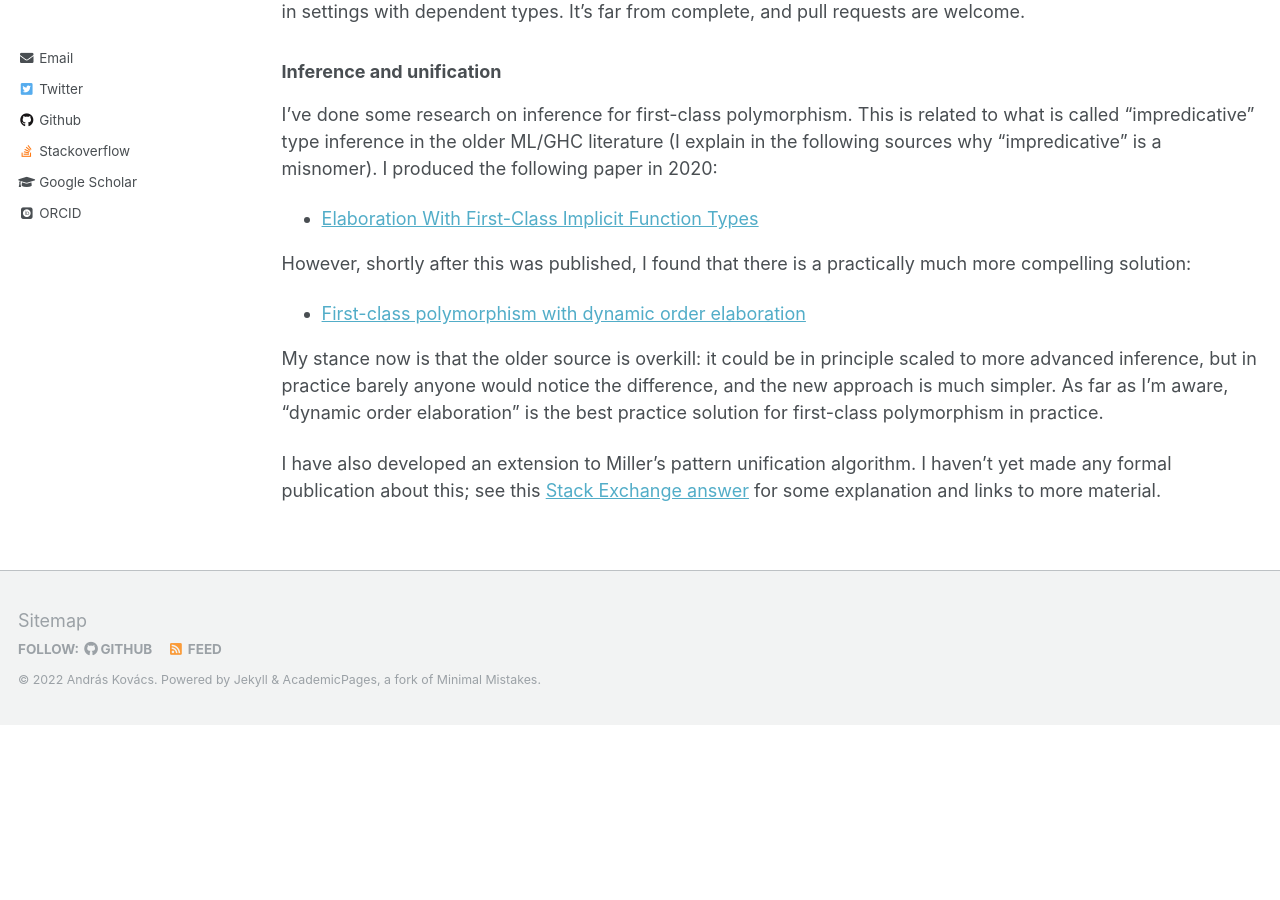
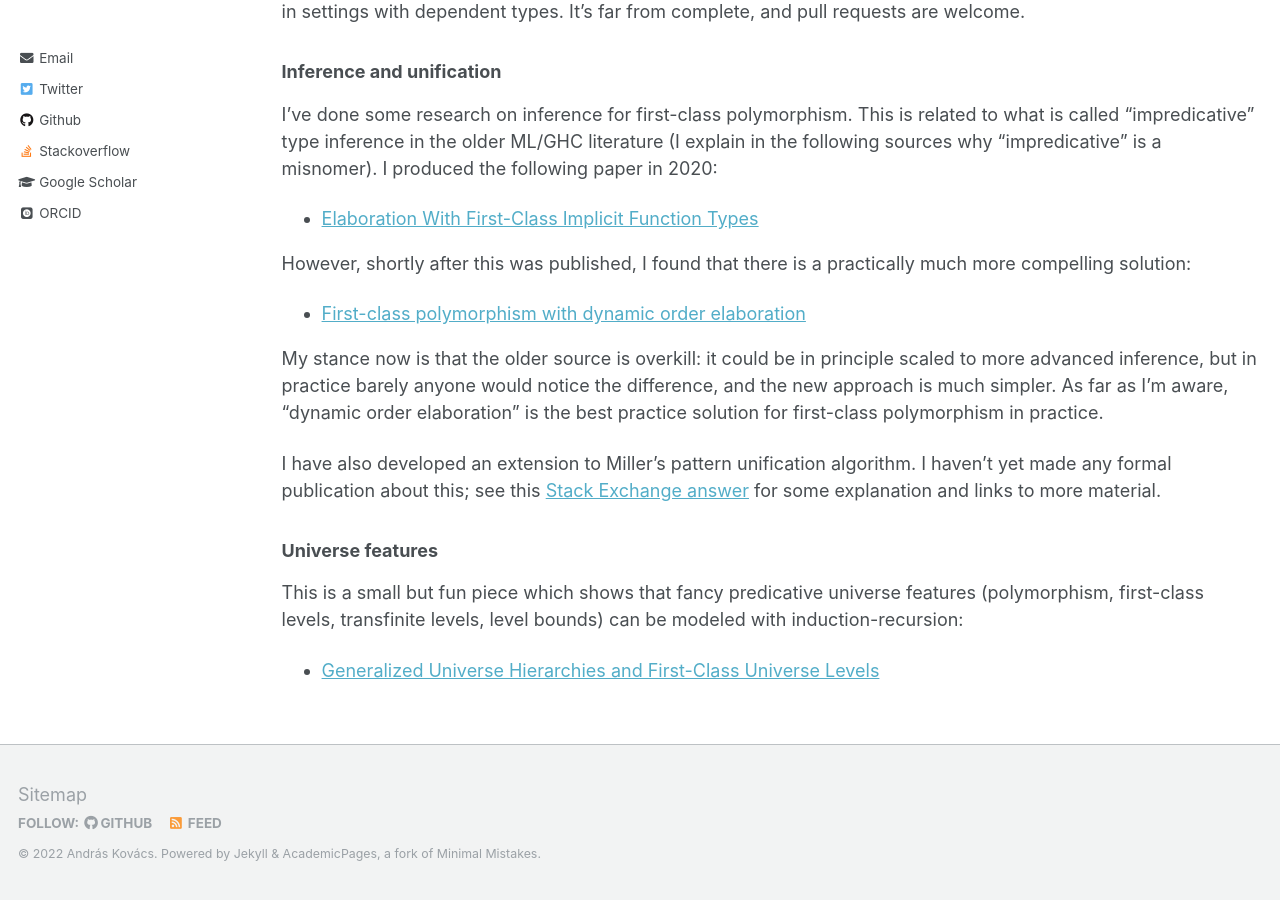
Before and after one commit to AndrasKovacs/AndrasKovacs.github.io, a Jekyll site: the page built from research-and-projects.md, in a window 1280 px wide and 900 px high, scrolled down 906 px. Built offline with Jekyll 4.4.1, drawn with Linux system fonts in a browser that asks for light colours; some web fonts are replaced; before the commit the page ends 1631 px from its top, so only the background shows below that.

Commit message:
Update research-and-projects.md

```diff
--- a/research-and-projects.md
+++ b/research-and-projects.md
@@ -67,3 +67,9 @@ I have also developed an extension to Miller's pattern unification algorithm. I
 haven't yet made any formal publication about this; see this [Stack Exchange
 answer](https://cstheory.stackexchange.com/questions/50914/swapping-arguments-of-variables-in-higher-order-pattern-unification/50918#50918)
 for some explanation and links to more material.
+
+### Universe features
+
+This is a small but fun piece which shows that fancy predicative universe features (polymorphism, first-class levels, transfinite levels, level bounds) can be modeled with induction-recursion:
+
+- [Generalized Universe Hierarchies and First-Class Universe Levels](https://drops.dagstuhl.de/opus/volltexte/2022/15748/pdf/LIPIcs-CSL-2022-28.pdf)
```
